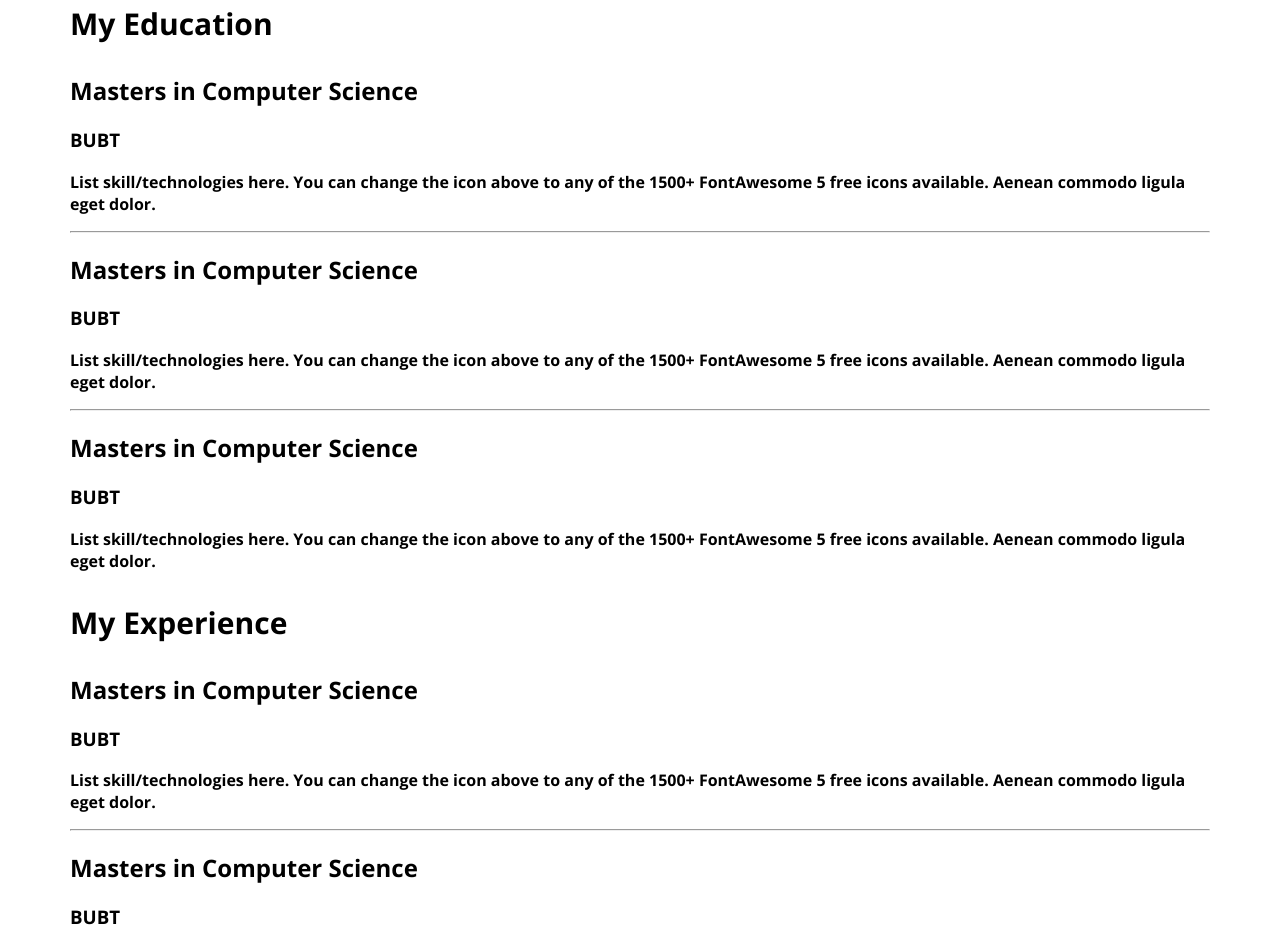
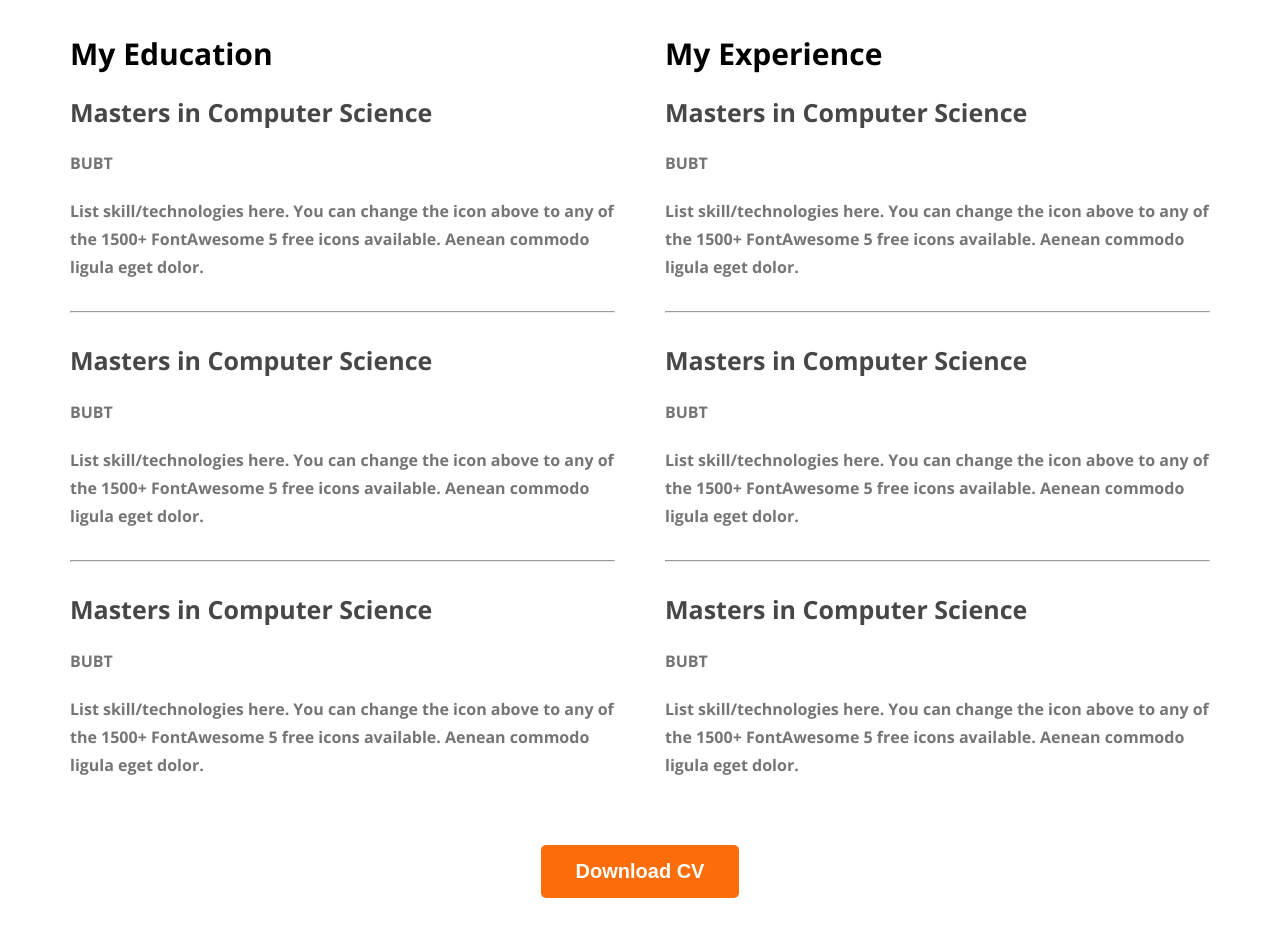
Before and after one commit to sifat-99/Portfolio, a plain HTML site: page index.html in a window 1280 px wide. Shown: the part 2716-3648 px from the top of the page. After the commit the page ends 3622 px from the top, so only its background shows below. Drawn offline with nearby package versions, Linux system fonts and the light colour scheme.

Commit message:
resume section

```diff
--- a/index.html
+++ b/index.html
@@ -159,6 +159,11 @@
                     </div>
                 </div>
             </div>
+            <div class="download-cv">
+                <button class="btn-primary">
+                    Download CV
+                </button>
+            </div>
 
         </section>
     </main>
--- a/portfolio.css
+++ b/portfolio.css
@@ -167,5 +167,40 @@ main section {
     color: var#474747;
     font-size: 30px;
     font-weight: 700;
+    margin-bottom: 10px;
 
 }
+
+.resume-container {
+    display: flex;
+    gap: 50px;
+}
+
+.resume-item-title {
+    color: #474747;
+    font-size: 25px;
+    font-weight: 700;
+}
+
+.resume-title-ins {
+    margin-bottom: 20px;
+    margin-top: 0px;
+}
+
+.resume-title-ins,
+.resume-item-description {
+    color: #757575;
+    font-size: 16px;
+    font-weight: 400;
+    line-height: 28px;
+}
+
+.resume-container hr {
+    margin: 30px 0px;
+}
+
+.download-cv {
+    text-align: center;
+    margin-top: 50px;
+
+}
```
